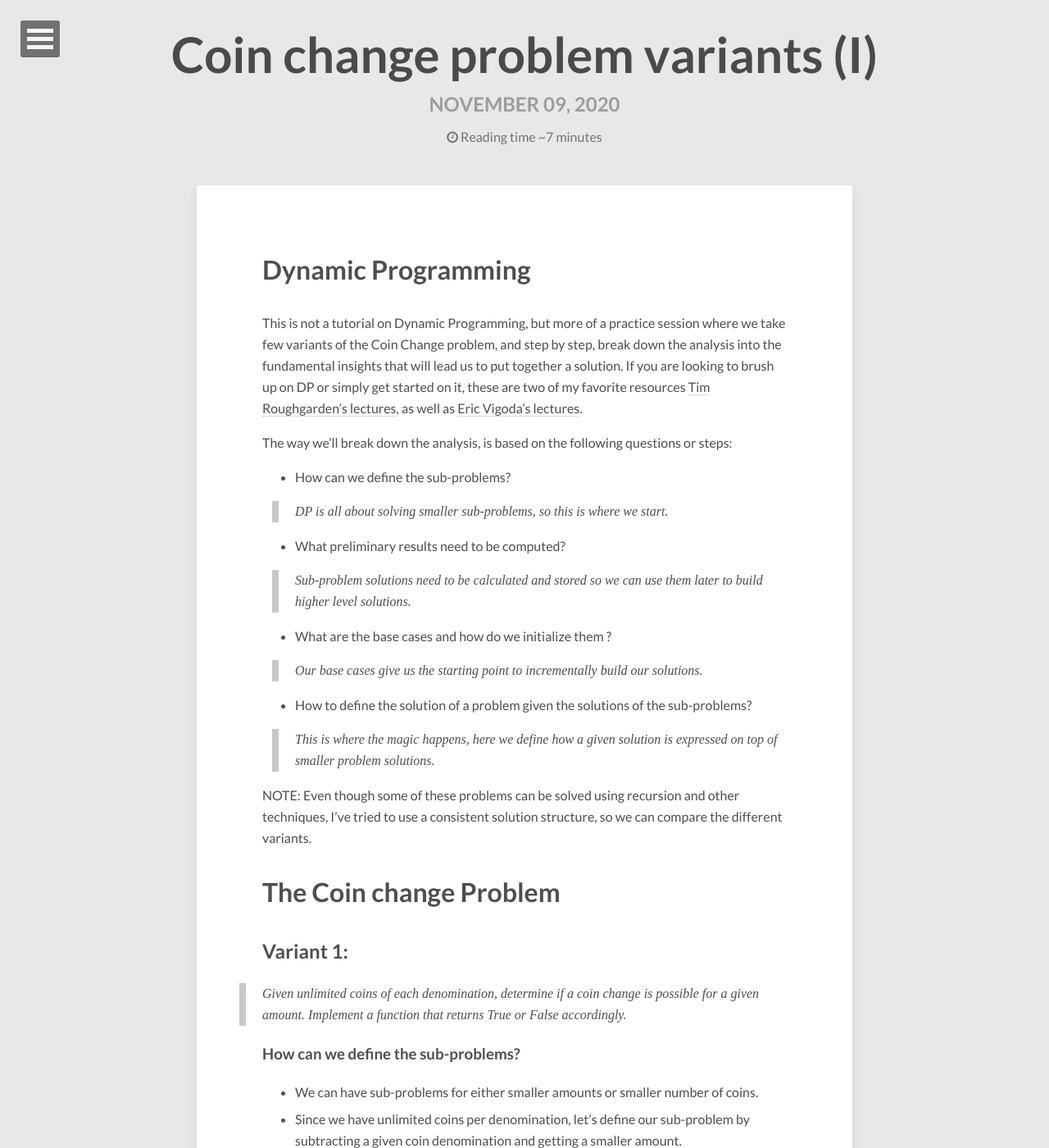
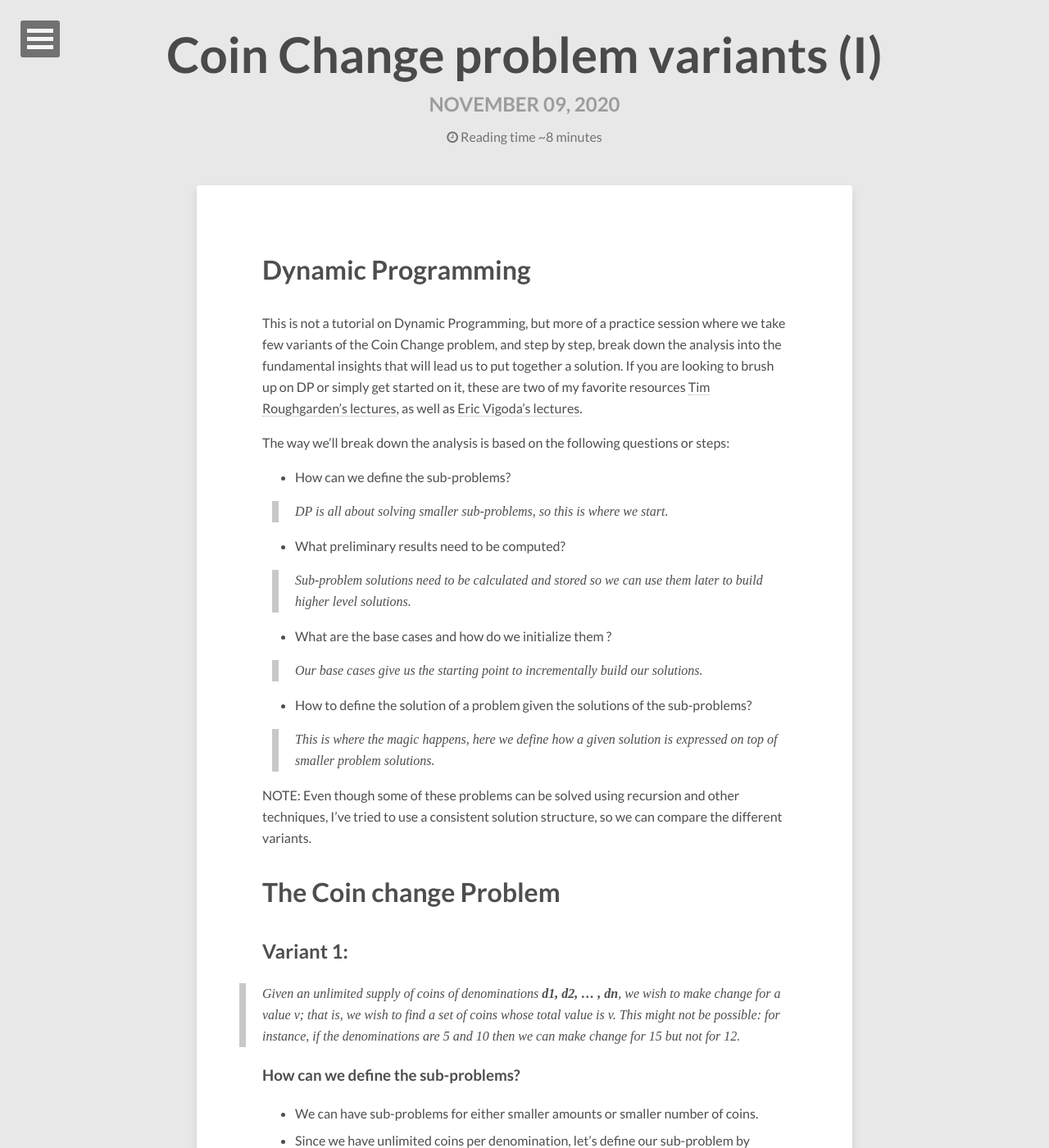
Before and after one commit to fordaz/fordaz.github.io, a Jekyll site: the page built from _posts/2020-11-09-coin-change-problem-with-dp-variants-i.md, in a window 1280 px wide and 1400 px high. Shown: the whole window at 82% size. Built offline with Jekyll 4.4.1, drawn with Linux system fonts in a browser that asks for light colours; nearby versions of some CDN libraries; formulas are drawn with MathJax 3; comment, search, counter and statistics services are not loaded; some of the changed text lies outside the part shown.

Commit message:
Improved problem description and added reference to source of problem

```diff
--- a/_posts/2020-11-09-coin-change-problem-with-dp-variants-i.md
+++ b/_posts/2020-11-09-coin-change-problem-with-dp-variants-i.md
@@ -1,6 +1,6 @@
 ---
 layout: post
-title: "Coin change problem variants (I)"
+title: "Coin Change problem variants (I)"
 description: "Reviewing Dynamic Programming by comparing and contrasting different variantes of the Coin change problem"
 tags: [dynamic programming, coin change problem, algorithm design, programming interviews]
 comments: true
@@ -11,7 +11,7 @@
 
 This is not a tutorial on Dynamic Programming, but more of a practice session where we take few variants of the Coin Change problem, and step by step, break down the analysis into the fundamental insights that will lead us to put together a solution. If you are looking to brush up on DP or simply get started on it, these are two of my favorite resources [Tim Roughgarden's lectures](https://www.youtube.com/watch?v=0awkct8SkxA&list=PLXFMmlk03Dt5EMI2s2WQBsLsZl7A5HEK6&index=39&ab_channel=StanfordAlgorithms), as well as [Eric Vigoda's lectures](https://www.udacity.com/course/introduction-to-graduate-algorithms--ud401).
 
-The way we'll break down the analysis, is based on the following questions or steps:
+The way we'll break down the analysis is based on the following questions or steps:
 
 * How can we define the sub-problems?
 >DP is all about solving smaller sub-problems, so this is where we start.
@@ -27,7 +27,8 @@
 # The Coin change Problem
 
 ## Variant 1:
-> Given unlimited coins of each denomination, determine if a coin change is possible for a given amount. Implement a function that returns True or False accordingly.
+
+> Given an unlimited supply of coins of denominations **d1, d2, ... , dn**, we wish to make change for a value v; that is, we wish to find a set of coins whose total value is v. This might not be possible: for instance, if the denominations are 5 and 10 then we can make change for 15 but not for 12.
 
 ### How can we define the sub-problems?
 
@@ -82,7 +83,7 @@
 
 ## Variant 2
 
-> Using at most one of each coin denomination, determine if coin change is possible. Implement a function that returns True or False accordingly.
+> Given a supply of one coin per each denominations **d1, d2, ... , dn**, we wish to make change for a value v; that is, we wish to find a set of coins whose total value is v. This might not be possible: for instance, if the denominations are 5 and 10 then we can make change for 15 but not for 12.
 
 ### How can we define the sub-problems?
 
@@ -150,5 +151,6 @@
 ---
 
 ## References
+* [Algorithms by Dasgupta, Papadimitriou and Vazirani (p. 184, problem 6.17)](http://algorithmics.lsi.upc.edu/docs/Dasgupta-Papadimitriou-Vazirani.pdf)
 * Leetcode's [coin change](https://leetcode.com/problems/coin-change/)
 * Leetcode's [coin change II](https://leetcode.com/problems/coin-change-2/)
```
